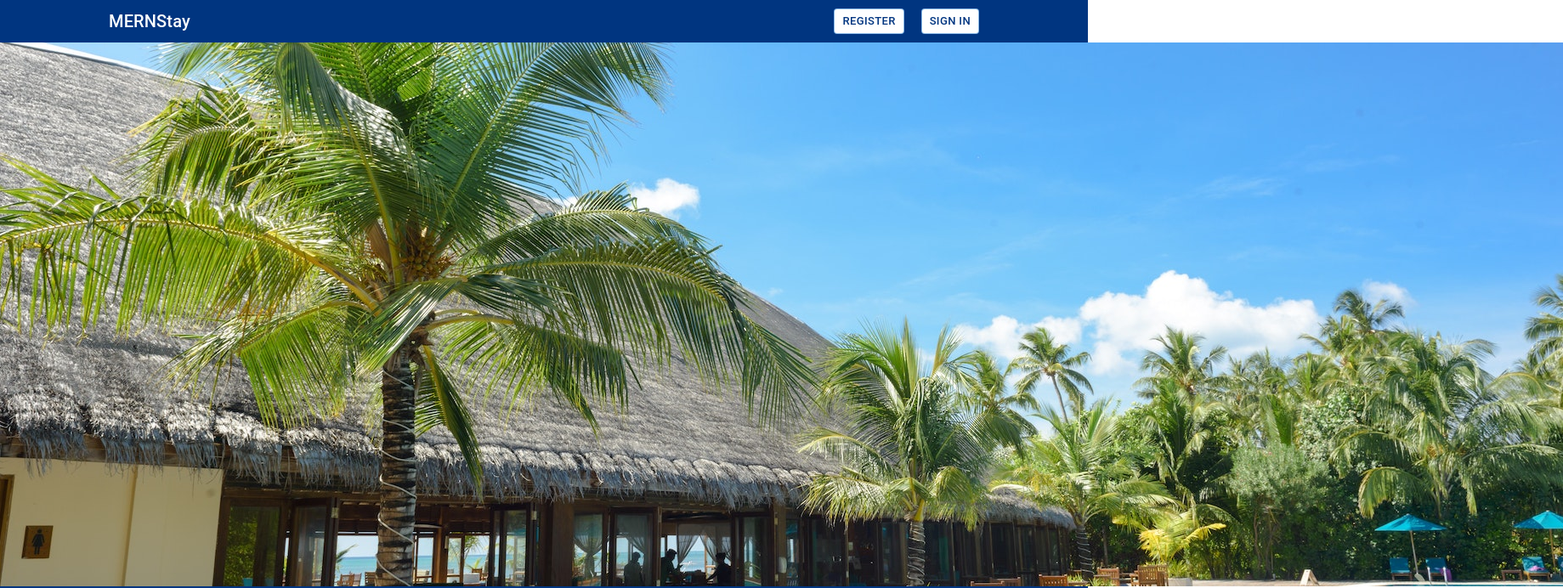
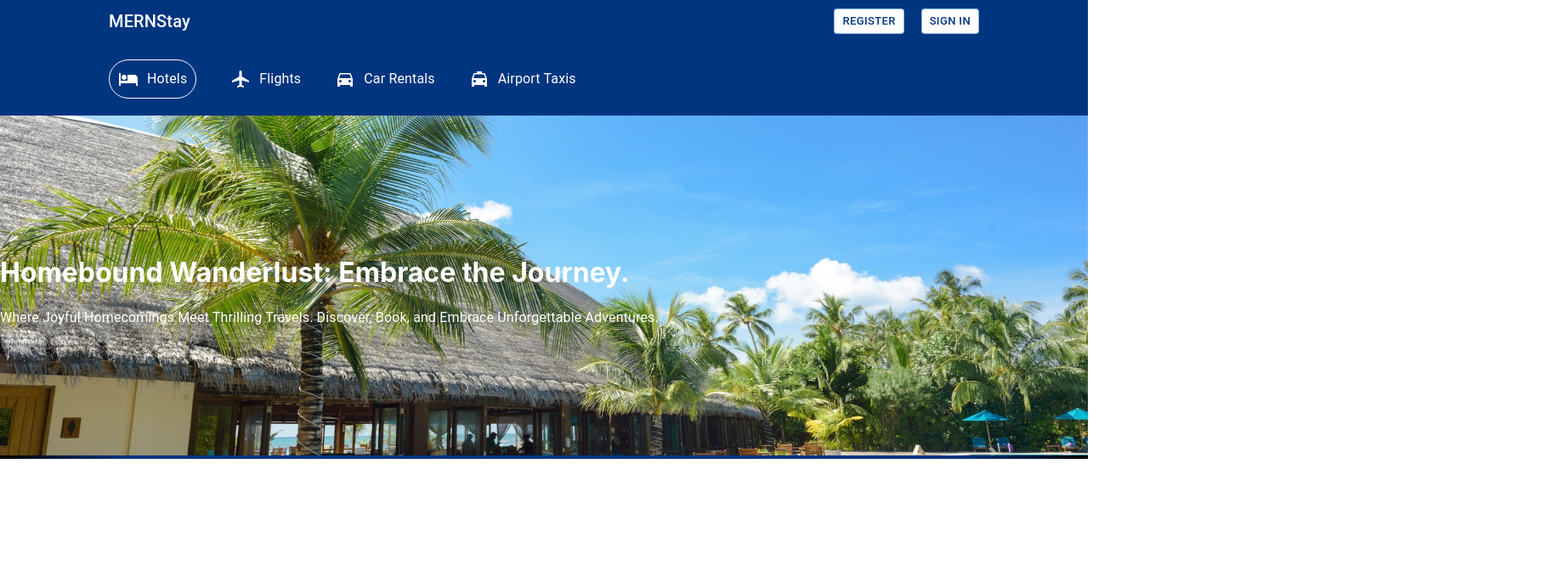
Before and after one commit to Wahaj-Ali/MERNStay, a React (Create React App) app in the folder client/: page / in a window 1280 px wide. Shown: the top 692 px of the page at 85% size, 1839 px wide, since content can reach past the window. Built offline with nearby package versions, Linux system fonts and the light colour scheme; the HTML template or start-up script is replaced by a standard one.

Commit message:
Update header.css

```diff
--- a/client/src/components/Header/header.css
+++ b/client/src/components/Header/header.css
@@ -3,6 +3,8 @@
   color: #fff;
   display: flex;
   justify-content: center;
+  flex-direction: column;
+  align-items: center;
 }
 
 .headerContainer {
@@ -28,6 +30,16 @@
   border-radius: 40px;
 }
 
-/* .hero {
-  background-image: url(../../assets/herobg.jpg);
-} */
+.hero {
+  background: linear-gradient(90deg,#000 0,transparent 11.5%),linear-gradient(270deg,#000 0,transparent 11.5%);
+}
+
+.hero-desc {
+  position: absolute;
+  top: 35%;
+}
+
+#hero-img {
+  width: 100dvw;
+  height: 50dvh;
+}
```
